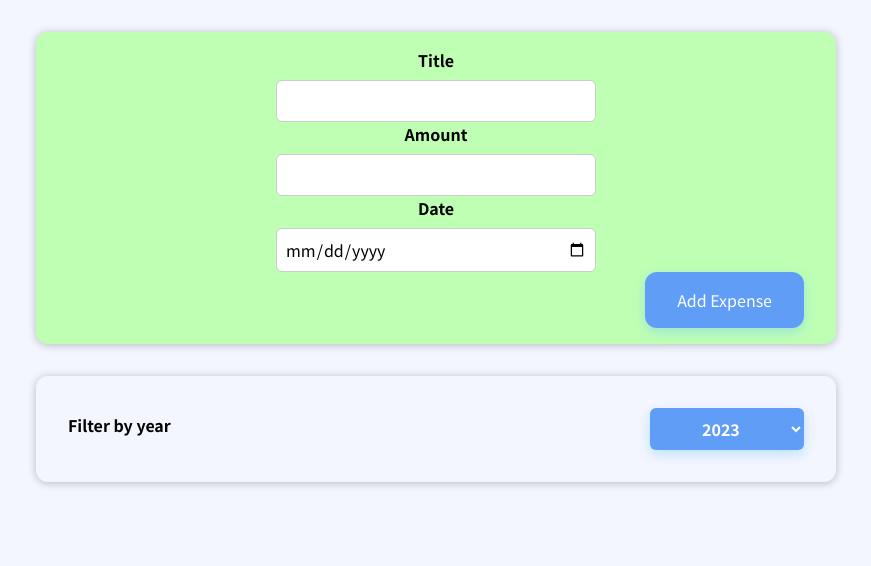
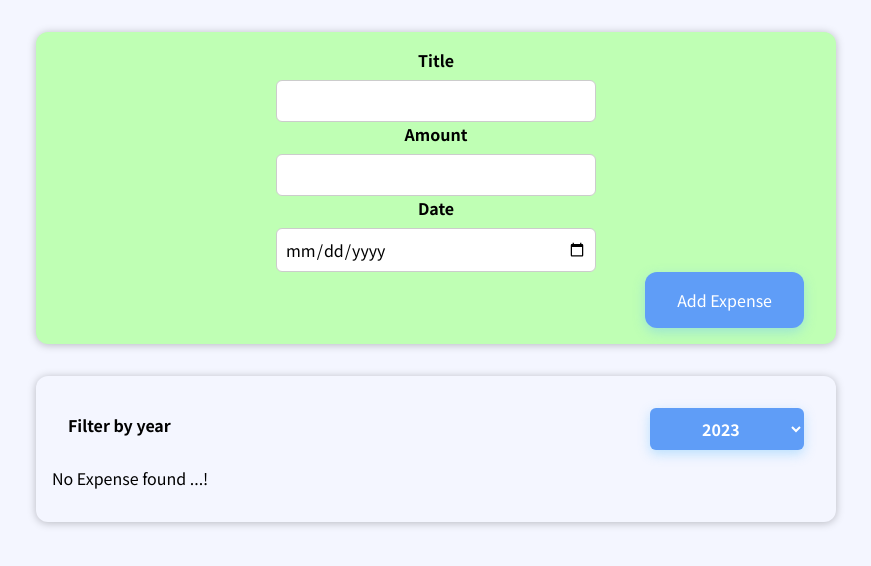
Before and after one commit to mrGain/expense-track-tute, a React (Create React App) app: page / in a window 1280 px wide. Shown: the top 566 px of the page, without its empty margins (204-1075 px from the left). Built offline with nearby package versions, Linux system fonts and the light colour scheme.

Commit message:
conditional rendering the list

```diff
--- a/src/components/Expenses/Expenses.js
+++ b/src/components/Expenses/Expenses.js
@@ -12,11 +12,35 @@ const Expenses = (props) => {
     const filteredExpenses = props.item.filter( expense => {
         return expense.date.getFullYear().toString() === filteredYear;
     })
-    console.log(filteredExpenses)
+
+    let expenseContent = <p>No Expense found ...!</p>
+    if(filteredExpenses.length > 0){
+        expenseContent = filteredExpenses.map(
+            (expense) =>
+                <ExpenseItem
+                    key={expense.id}
+                    title={expense.title}
+                    amount={expense.amount}
+                    date={expense.date}
+                />
+        )
+    }
     return (
         <Card className="expenses">
             <ExpensesFilter selected={filteredYear} onChangeFilter={filterChangeHandler} />
-            {filteredExpenses.map(
+            {/* {filteredExpenses.length < 1 ? <p>No Expenses found..!</p> :
+                filteredExpenses.map(
+                    (expense) =>
+                        <ExpenseItem
+                            key={expense.id}
+                            title={expense.title}
+                            amount={expense.amount}
+                            date={expense.date}
+                        />
+                    )
+            } */}
+            {/* {filteredExpenses.length < 1 && <p>No Expenses found..!</p>}
+            {filteredExpenses.length > 0 && filteredExpenses.map(
                 (expense) =>
                     <ExpenseItem
                         key={expense.id}
@@ -25,7 +49,8 @@ const Expenses = (props) => {
                         date={expense.date}
                     />
                 )
-            }
+            } */}
+            {expenseContent}
         </Card>
 
     );
```
